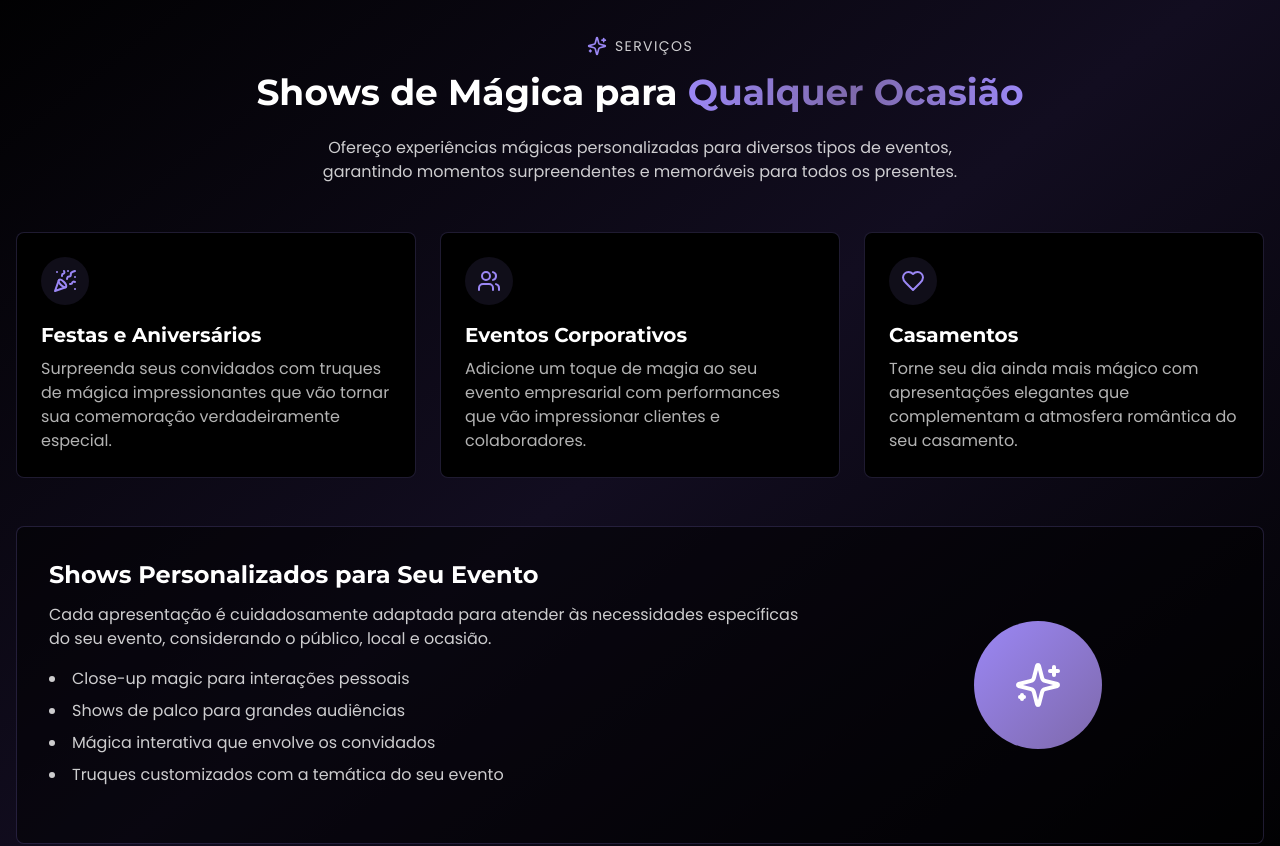
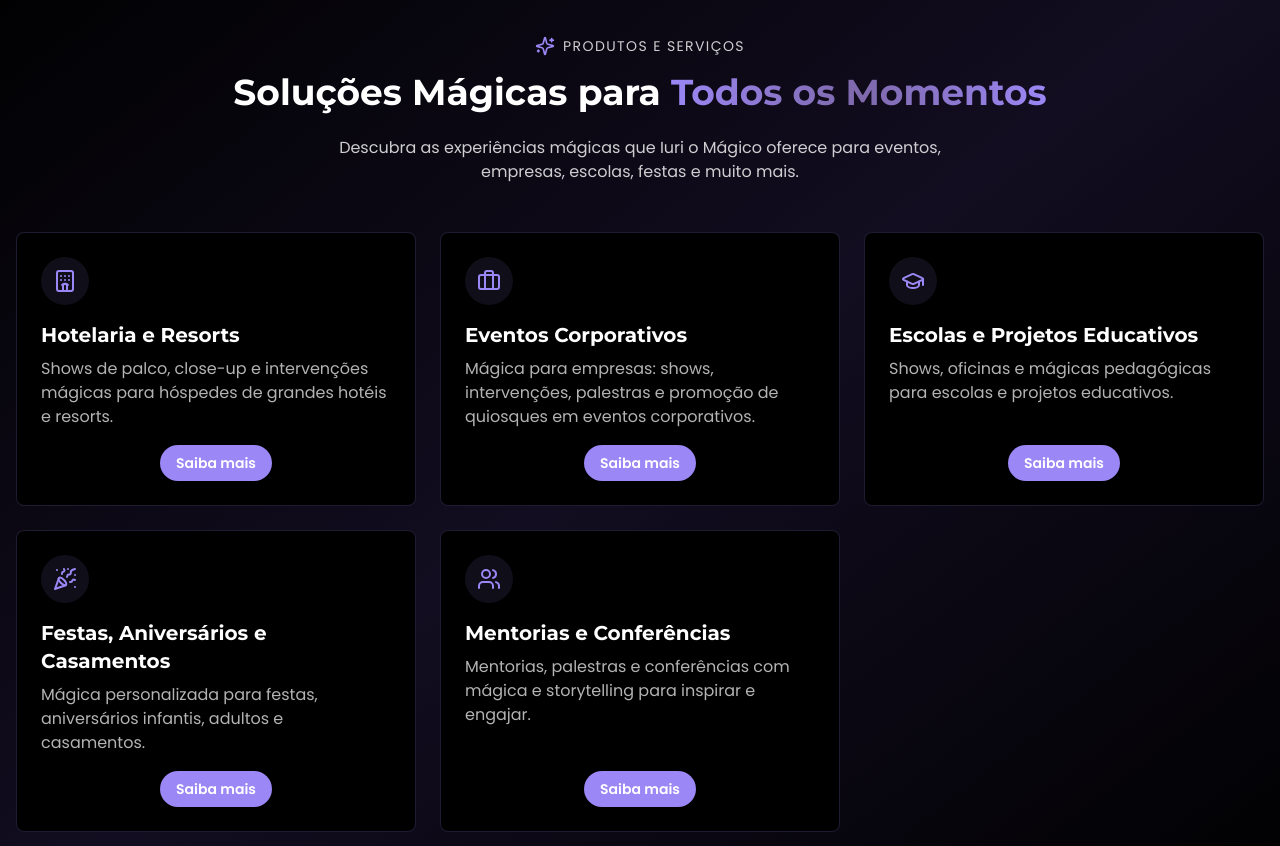
Before and after one commit to iurimagicosite/iuri-magico-landing-page, a React (Vite) app: page / in a window 1280 px wide. Shown: the part 860-1706 px from the top of the page. Built offline with nearby package versions, Linux system fonts and the light colour scheme.

Commit message:
Refactor Services component to display products with detailed descriptions and links. Update Header and Hero components to remove the "Serviços" link and replace it with "Produtos" for improved navigation consistency.

```diff
--- a/src/components/Header.tsx
+++ b/src/components/Header.tsx
@@ -60,12 +60,6 @@ const Header = () => {
           >
             Produtos
           </Link>
-          <a
-            href="#services"
-            className="text-white hover:magical-text transition-all"
-          >
-            Serviços
-          </a>
           <Link
             to="/contato"
             className="text-white hover:magical-text transition-all"
@@ -123,13 +117,6 @@ const Header = () => {
             >
               Produtos
             </Link>
-            <a
-              href="#services"
-              className="text-white hover:magical-text py-2 transition-all"
-              onClick={() => setMobileMenuOpen(false)}
-            >
-              Serviços
-            </a>
             <Link
               to="/contato"
               className="text-white hover:magical-text py-2 transition-all"
--- a/src/components/Hero.tsx
+++ b/src/components/Hero.tsx
@@ -57,10 +57,10 @@ const Hero = () => {
             Reservar Agora
           </a>
           <a
-            href="#services"
+            href="/produtos"
             className="px-6 py-3 rounded-full bg-transparent text-white border border-magic-primary hover:bg-magic-primary/10 transition-all text-center"
           >
-            Descobrir Serviços
+            Descobrir Produtos
           </a>
         </div>
 
--- a/src/components/Services.tsx
+++ b/src/components/Services.tsx
@@ -1,14 +1,61 @@
+import {
+  Sparkles,
+  Hotel,
+  Briefcase,
+  GraduationCap,
+  PartyPopper,
+  Users,
+} from "lucide-react";
+import { Link } from "react-router-dom";
 
-import { Sparkles, Users, PartyPopper, Heart } from "lucide-react";
+const produtos = [
+  {
+    slug: "hotel-resorts",
+    titulo: "Hotelaria e Resorts",
+    descricao:
+      "Shows de palco, close-up e intervenções mágicas para hóspedes de grandes hotéis e resorts.",
+    icon: <Hotel className="text-magic-primary" />,
+  },
+  {
+    slug: "eventos-corporativos",
+    titulo: "Eventos Corporativos",
+    descricao:
+      "Mágica para empresas: shows, intervenções, palestras e promoção de quiosques em eventos corporativos.",
+    icon: <Briefcase className="text-magic-primary" />,
+  },
+  {
+    slug: "escolas-projetos-educativos",
+    titulo: "Escolas e Projetos Educativos",
+    descricao:
+      "Shows, oficinas e mágicas pedagógicas para escolas e projetos educativos.",
+    icon: <GraduationCap className="text-magic-primary" />,
+  },
+  {
+    slug: "festas-aniversarios-casamento",
+    titulo: "Festas, Aniversários e Casamentos",
+    descricao:
+      "Mágica personalizada para festas, aniversários infantis, adultos e casamentos.",
+    icon: <PartyPopper className="text-magic-primary" />,
+  },
+  {
+    slug: "mentorias-conferencias",
+    titulo: "Mentorias e Conferências",
+    descricao:
+      "Mentorias, palestras e conferências com mágica e storytelling para inspirar e engajar.",
+    icon: <Users className="text-magic-primary" />,
+  },
+];
 
 const ServiceCard = ({
   icon,
   title,
-  description
+  description,
+  link,
 }: {
   icon: React.ReactNode;
   title: string;
   description: string;
+  link: string;
 }) => {
   return (
     <div className="bg-black p-6 rounded-lg border border-magic-primary/20 hover:magical-border transition-all duration-300 flex flex-col">
@@ -16,7 +63,13 @@ const ServiceCard = ({
         {icon}
       </div>
       <h3 className="text-xl font-bold mb-2">{title}</h3>
-      <p className="text-white/70">{description}</p>
+      <p className="text-white/70 mb-4">{description}</p>
+      <Link
+        to={link}
+        className="inline-block px-4 py-2 rounded-full bg-magic-primary text-white hover:bg-magic-secondary transition-all font-semibold text-sm text-center w-max self-center mt-auto"
+      >
+        Saiba mais
+      </Link>
     </div>
   );
 };
@@ -27,59 +80,28 @@ const Services = () => {
       <div className="container mx-auto px-4">
         <div className="flex items-center justify-center mb-4">
           <Sparkles className="text-magic-primary mr-2" size={20} />
-          <span className="text-white/80 uppercase tracking-widest text-sm">Serviços</span>
+          <span className="text-white/80 uppercase tracking-widest text-sm">
+            Produtos e Serviços
+          </span>
         </div>
-
         <h2 className="text-3xl md:text-4xl font-bold text-center mb-6">
-          Shows de Mágica para <span className="magical-text">Qualquer Ocasião</span>
+          Soluções Mágicas para{" "}
+          <span className="magical-text">Todos os Momentos</span>
         </h2>
-
         <p className="text-white/80 text-center max-w-2xl mx-auto mb-12">
-          Ofereço experiências mágicas personalizadas para diversos tipos de eventos,
-          garantindo momentos surpreendentes e memoráveis para todos os presentes.
+          Descubra as experiências mágicas que Iuri o Mágico oferece para
+          eventos, empresas, escolas, festas e muito mais.
         </p>
-
         <div className="grid grid-cols-1 md:grid-cols-2 lg:grid-cols-3 gap-6">
-          <ServiceCard
-            icon={<PartyPopper className="text-magic-primary" />}
-            title="Festas e Aniversários"
-            description="Surpreenda seus convidados com truques de mágica impressionantes que vão tornar sua comemoração verdadeiramente especial."
-          />
-
-          <ServiceCard
-            icon={<Users className="text-magic-primary" />}
-            title="Eventos Corporativos"
-            description="Adicione um toque de magia ao seu evento empresarial com performances que vão impressionar clientes e colaboradores."
-          />
-
-          <ServiceCard
-            icon={<Heart className="text-magic-primary" />}
-            title="Casamentos"
-            description="Torne seu dia ainda mais mágico com apresentações elegantes que complementam a atmosfera romântica do seu casamento."
-          />
-        </div>
-
-        <div className="mt-12 bg-black/50 rounded-lg p-6 md:p-8 border border-magic-primary/20">
-          <div className="flex flex-col md:flex-row gap-6 items-center">
-            <div className="md:w-2/3">
-              <h3 className="text-2xl font-bold mb-3">Shows Personalizados para Seu Evento</h3>
-              <p className="text-white/80 mb-4">
-                Cada apresentação é cuidadosamente adaptada para atender às necessidades específicas
-                do seu evento, considerando o público, local e ocasião.
-              </p>
-              <ul className="list-disc list-inside text-white/80 space-y-2 mb-6">
-                <li>Close-up magic para interações pessoais</li>
-                <li>Shows de palco para grandes audiências</li>
-                <li>Mágica interativa que envolve os convidados</li>
-                <li>Truques customizados com a temática do seu evento</li>
-              </ul>
-            </div>
-            <div className="md:w-1/3 flex justify-center">
-              <div className="w-32 h-32 rounded-full bg-gradient-to-br from-magic-primary to-magic-secondary flex items-center justify-center magical-glow">
-                <Sparkles className="text-white" size={48} />
-              </div>
-            </div>
-          </div>
+          {produtos.map((prod) => (
+            <ServiceCard
+              key={prod.slug}
+              icon={prod.icon}
+              title={prod.titulo}
+              description={prod.descricao}
+              link={`/produto/${prod.slug}`}
+            />
+          ))}
         </div>
       </div>
     </section>
```
